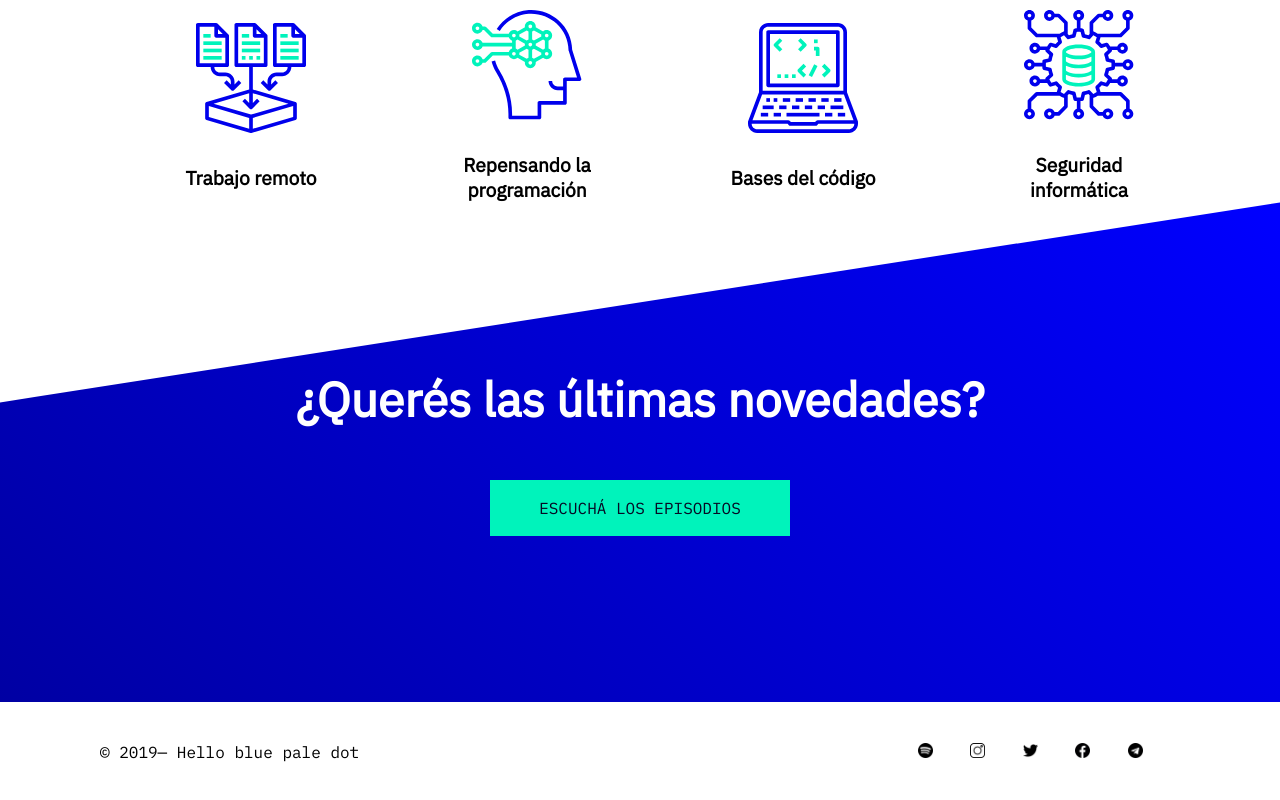
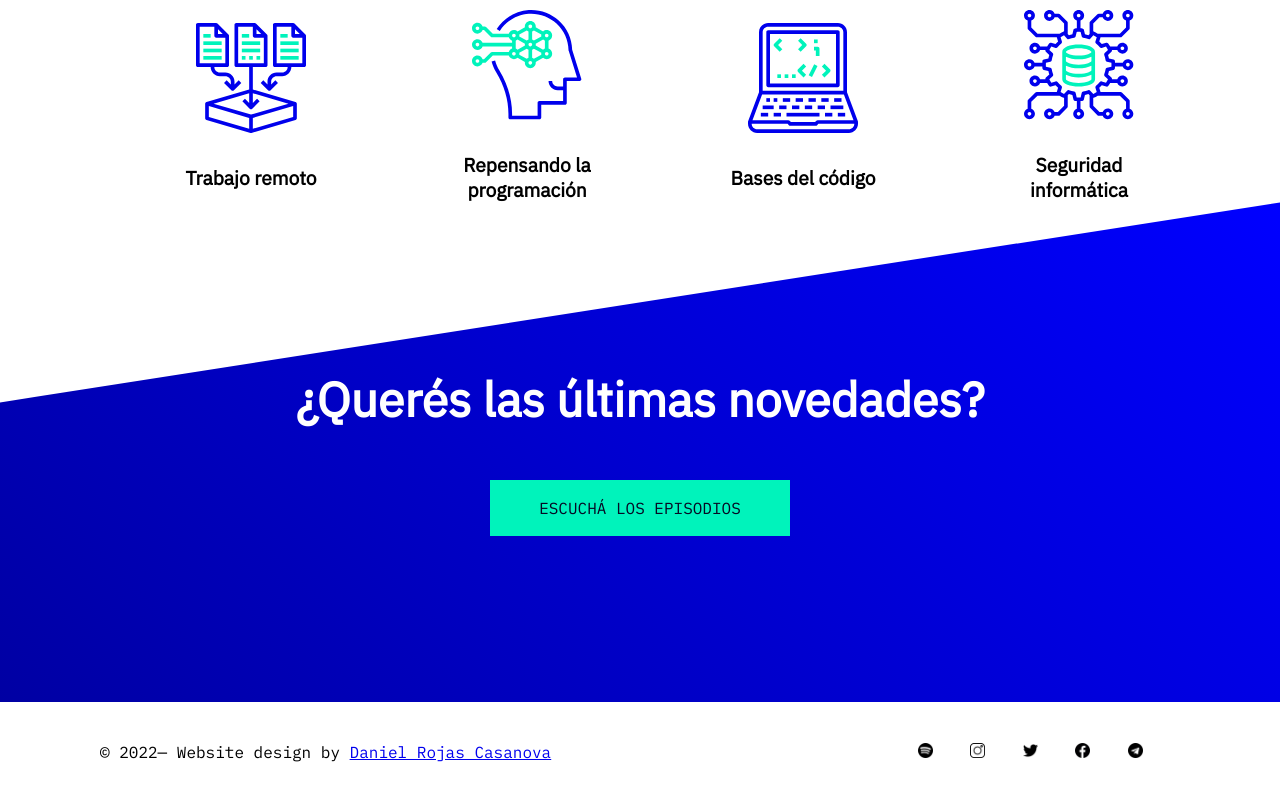
Before and after one commit to cassnova/proyecto-podcasts, a plain HTML site: page index.html in a window 1280 px wide. Shown: the part 2906-3706 px from the top of the page. Drawn offline with Linux system fonts and the light colour scheme.

Commit message:
Agrege los ultimos detalles. Link de linkdin en Footer

```diff
--- a/index.html
+++ b/index.html
@@ -194,7 +194,7 @@
       </section>
     </main>
     <footer>
-      <p>© 2019— Hello blue pale dot</p>
+      <p>© 2022— Website design by <a href="https://www.linkedin.com/in/daniel-rojas-casanova-0ab16a151/" target="_blank">Daniel Rojas Casanova</a></p>
       <div class="logos-footer">
         <a href="https://www.spotify.com/cl/" target="_blank">
           <img src="img/spotify.png" alt="spotify" />
```
